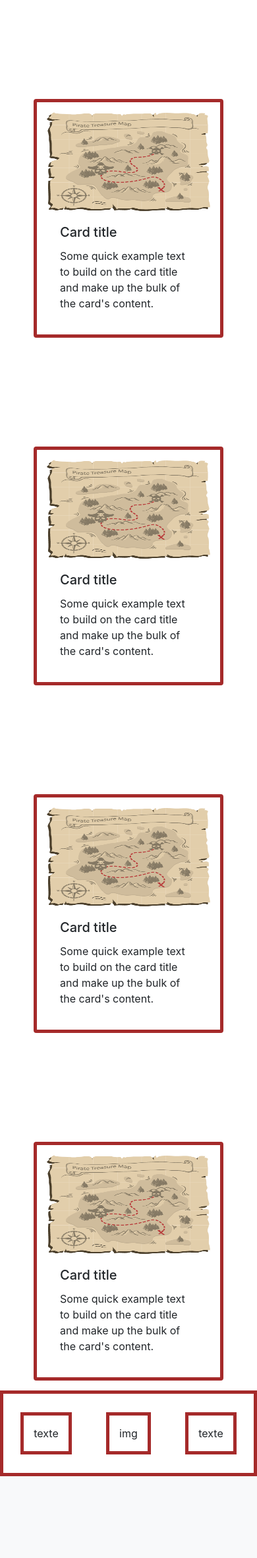
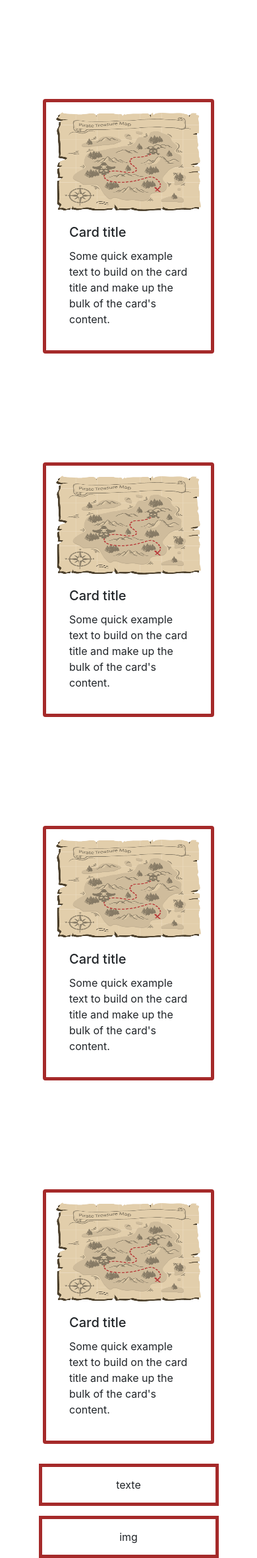
Before and after one commit to Jreuh/revision1, a PHP site: page / in a window 390 px wide. Shown: the part 63-2425 px from the top of the page at 66% size. Before the commit the page ends 2301 px from the top, so only its background shows below. Run offline with PHP 8.4, Linux system fonts and the light colour scheme.

Commit message:
boostrap last commit

```diff
--- a/bootstrap-main/index.html
+++ b/bootstrap-main/index.html
@@ -4,7 +4,7 @@
     <meta charset="UTF-8" />
     <meta http-equiv="X-UA-Compatible" content="IE=edge" />
     <meta name="viewport" content="width=device-width, initial-scale=1.0" />
-    <title>Test</title>
+    <title>bootstrap</title>
     <link
       rel="stylesheet"
       href="https://cdn.jsdelivr.net/npm/bootstrap@4.6.1/dist/css/bootstrap.min.css"
@@ -16,7 +16,7 @@
 
   <body>
     <header>
-      <nav class="navbar navbar-expand-lg navbar-light bg-light">
+      <nav class="navbar navbar-expand-md navbar-light bg-light">
         <a class="navbar-brand" href="#">Logos</a>
         <button
           class="navbar-toggler"
@@ -51,9 +51,9 @@
       </nav>
     </header>
     <div>
-      <div class="cardContainer">
+      <div class="container">
         <div class="row d-flex justify-content-center">
-          <div class="card" style="width: 18rem">
+          <div class="card col-xl-2 col-md-5 col-8">
             <img src="./img/carte1.png" class="card-img-top" alt="carte" />
             <div class="card-body">
               <h5 class="card-title">Card title</h5>
@@ -63,7 +63,7 @@
               </p>
             </div>
           </div>
-          <div class="card" style="width: 18rem">
+          <div class="card col-xl-2 col-md-5 col-8">
             <img src="./img/carte1.png" class="card-img-top" alt="carte" />
             <div class="card-body">
               <h5 class="card-title">Card title</h5>
@@ -73,7 +73,7 @@
               </p>
             </div>
           </div>
-          <div class="card" style="width: 18rem">
+          <div class="card col-xl-2 col-md-5 col-8">
             <img src="./img/carte1.png" class="card-img-top" alt="carte" />
             <div class="card-body">
               <h5 class="card-title">Card title</h5>
@@ -83,7 +83,7 @@
               </p>
             </div>
           </div>
-          <div class="card" style="width: 18rem">
+          <div class="card col-xl-2 col-md-5 col-8">
             <img src="./img/carte1.png" class="card-img-top" alt="carte" />
             <div class="card-body">
               <h5 class="card-title">Card title</h5>
--- a/bootstrap-main/styles/style.css
+++ b/bootstrap-main/styles/style.css
@@ -3,6 +3,8 @@
   border: solid brown 5px;
   padding: 15px;
   margin-top: 150px;
+  min-width: 200px;
+  max-width: 300px;
 }
 .card-img-top {
   max-height: 150px;
@@ -25,6 +27,7 @@ footer p {
   width: fit-content;
   margin: auto;
   padding: 15px;
+  text-align: center;
 }
 ul {
   display: flex;
@@ -35,3 +38,25 @@ li {
   position: relative;
   margin: auto;
 }
+
+@media screen and (min-width: 768px) and (max-width: 1200px) {
+
+}
+
+@media screen and (max-width: 768px) {
+  footer{
+    border: none;
+    flex-direction: column;
+  }
+
+  footer :nth-child(2), footer :nth-child(1){
+    margin-top:15px;
+  }
+  footer :nth-child(3){
+    display: none;
+  }
+
+  footer p{
+    width: 70%;
+  }
+}
```
